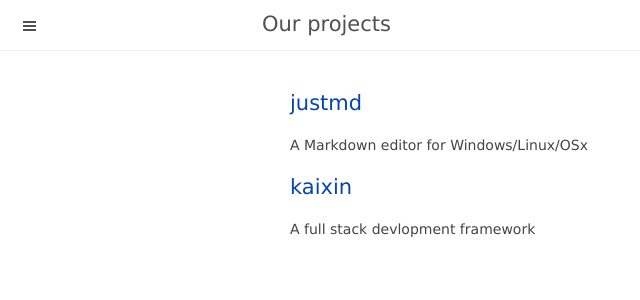
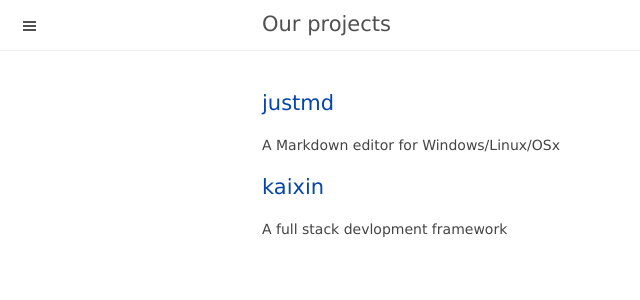
Before and after one commit to x1y9/x1y9.github.io, a Jekyll site: the page built from index.html, in a window 1280 px wide. Shown: the top 300 px of the page, without its empty margins (0-640 px from the left). Built offline with Jekyll 4.4.1, drawn with Linux system fonts in a browser that asks for light colours; the list of posts is cut into pages by our own code.

Commit message:
update
Former-commit-id: cf96239958d426c2dcbe6ae4ec36502bb7f69aa6

```diff
--- a/index.html
+++ b/index.html
@@ -3,7 +3,6 @@ layout: default
 title: Our projects
 ---
 
-<ul class="listing">
 
 {% for node in site.pages %}
   {% if node.layout == "product" %}
@@ -19,4 +18,3 @@ title: Our projects
 
 <h3><a href="https://github.com/i38/kaixin">kaixin</a></h3>
 <p>A full stack devlopment framework</p>
-</ul>
```
